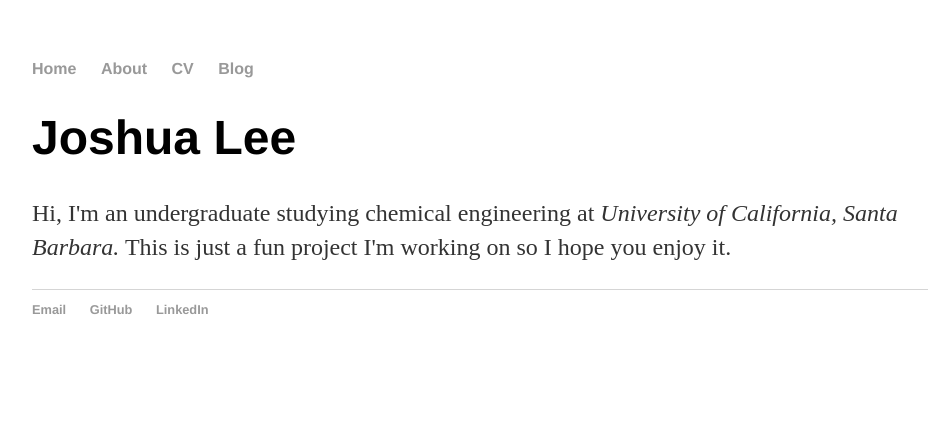
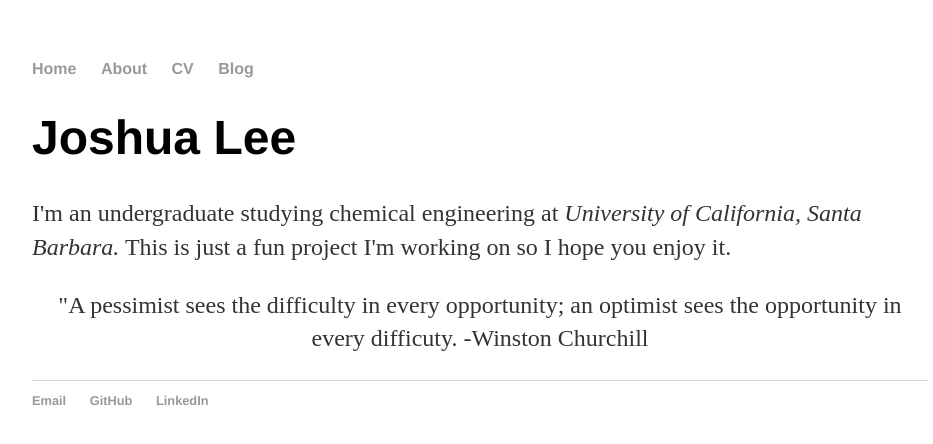
Before and after one commit to 1996leejoshua/1996leejoshua.github.io, a Jekyll site: the page built from index.html, in a window 1280 px wide. Shown: the top 444 px of the page, without its empty margins (160-1093 px from the left). Built offline with Jekyll 4.4.1, drawn with Linux system fonts in a browser that asks for light colours.

Commit message:
Update index.html

```diff
--- a/index.html
+++ b/index.html
@@ -4,5 +4,7 @@ title: Joshua Lee
 ---
 <div class="blurb">
 	<h1>Joshua Lee</h1>
-	<p>Hi, I'm an undergraduate studying chemical engineering at <em>University of California, Santa Barbara.</em> This is just a fun project I'm working on so I hope you enjoy it.</p>
+	<p>I'm an undergraduate studying chemical engineering at <em>University of California, Santa Barbara.</em> This is just a fun project I'm working on so I hope you enjoy it.</p>
+	<p> </p>
+	<p align="center">"A pessimist sees the difficulty in every opportunity; an optimist sees the opportunity in every difficuty. -Winston Churchill</p>
 </div><!-- /.blurb -->
```
